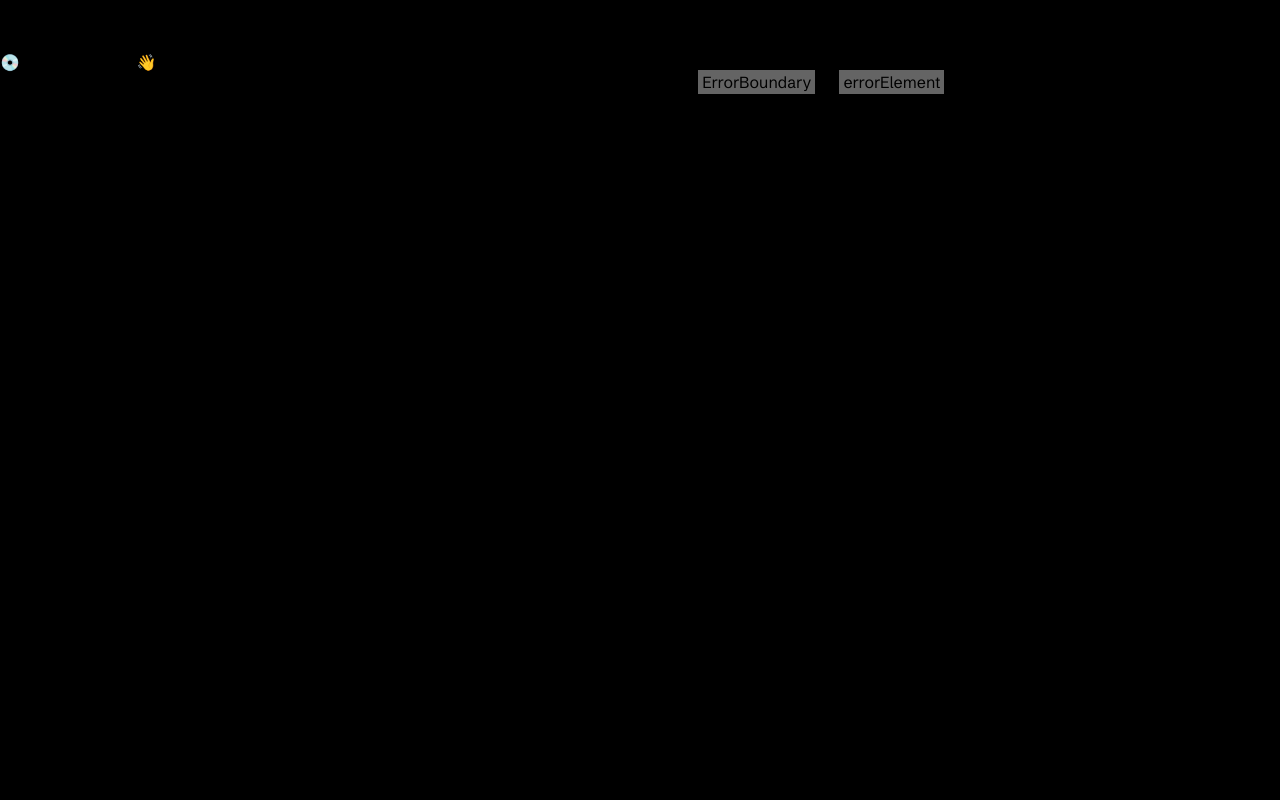
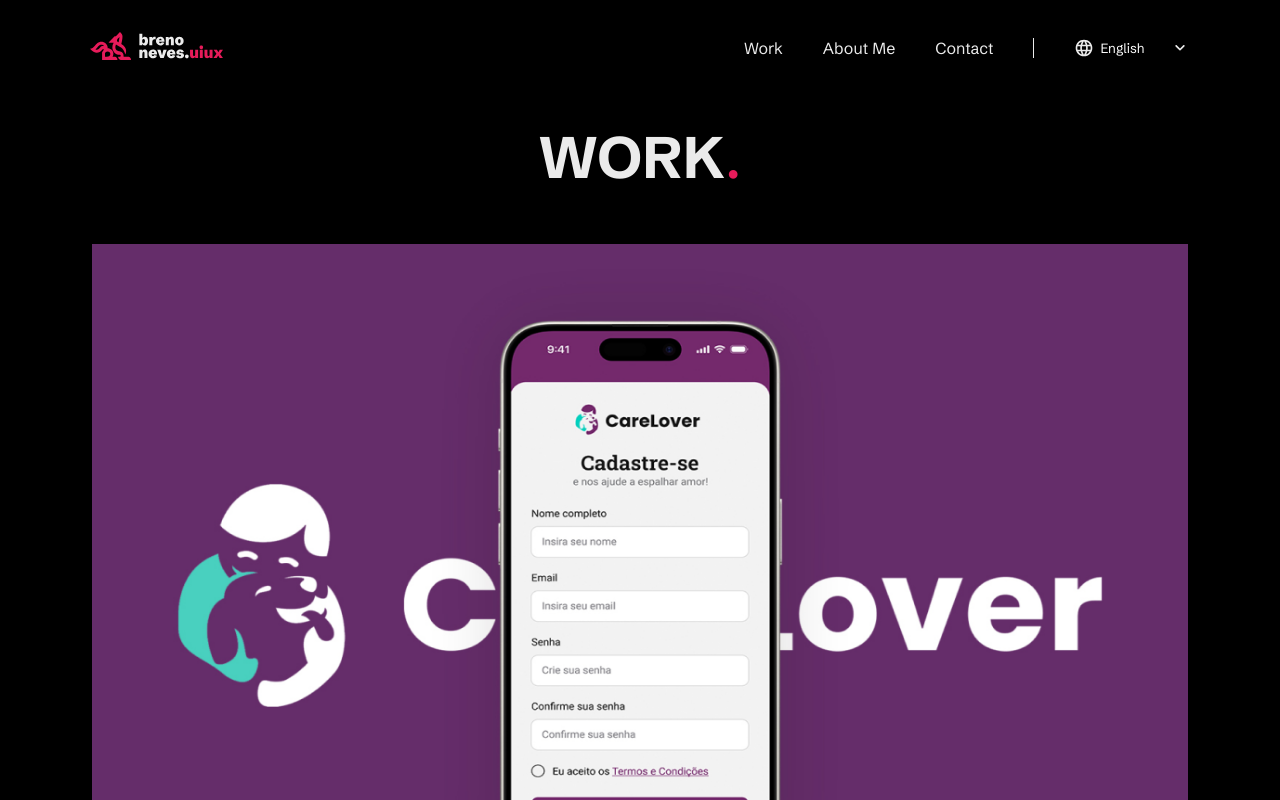
Before and after one commit to ViniciusHere/PortfolioBrenoNeves, a React (Vite) app: page /portfolioBrenoNeves/Work in a window 1280 px wide. Before the commit this address had no page. Shown: the top 800 px of the page. Built offline with nearby package versions, Linux system fonts and the light colour scheme.

Commit message:
corrigindo router

```diff
--- a/src/components/Header.jsx
+++ b/src/components/Header.jsx
@@ -21,7 +21,7 @@
     return(
         <div className={styles.Header}>
             <div className={styles.Header__Content}>
-                <Link to = '/'><img className={styles.Logo} src={smLogo} alt="" /></Link>
+                <Link to = '/portfolioBrenoNeves'><img className={styles.Logo} src={smLogo} alt="" /></Link>
 
                 <nav className={styles.Header__Links}>
                 <div className={styles.MenuContainer}>
@@ -40,7 +40,7 @@
                 </div>
                     <ul className={styles['Header__Links-ul']}>
                         <li className={styles['Header__Links-ul-li']}>
-                            <Link className={styles['Header__Links-ul-li-a']} to = '/Work'>{mud ? 'Work' : 'Projetos'}</Link>
+                            <Link className={styles['Header__Links-ul-li-a']} to = '/portfolioBrenoNeves/Work'>{mud ? 'Work' : 'Projetos'}</Link>
                         </li>
                         <li className={styles['Header__Links-ul-li']}>
                             <Link className={styles['Header__Links-ul-li-a']} to = '/AboutMe'>{mud ? 'About Me' : 'Sobre Mim'}</Link>
--- a/src/main.jsx
+++ b/src/main.jsx
@@ -12,11 +12,11 @@
 
 const router = createBrowserRouter([
   {
-    path: '/',
+    path: '/portfolioBrenoNeves',
     element: <Home/>,
   },
   {
-    path: '/Work',
+    path: '/portfolioBrenoNeves/Work',
     element: <Work/>,
   },
   {
```
